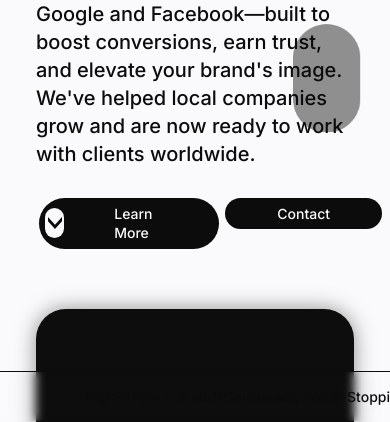
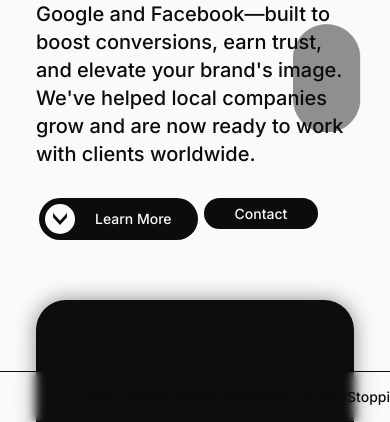
Before and after one commit to LumeoStudio/Site, a plain HTML site: page index.html in a window 390 px wide. Shown: the part 423-845 px from the top of the page. Drawn offline with Linux system fonts and the light colour scheme.

Commit message:
Update style.css (Header Widget @Media) v1

```diff
--- a/css/style.css
+++ b/css/style.css
@@ -499,7 +499,7 @@ nav ul li .li-special:hover {
 
   }
 
-  @media (max-width: 600px) {
+   @media (max-width: 600px) {
     .header {
       padding: 40px 16px;
     }
@@ -532,6 +532,20 @@ nav ul li .li-special:hover {
     .header-exemple:first-child {
       font-size: 36px;
     }
+    .header-action-button-L-image {
+
+        margin-right: 20px;
+
+      }
+      .header-action-button-L-text {
+        margin-right: 20px;
+        text-align: left;
+
+      }
+
+      .header-action-button-R-text {
+        margin: 0px 25px;
+      }
   }
 /*14 22 35 56*/
 
```
